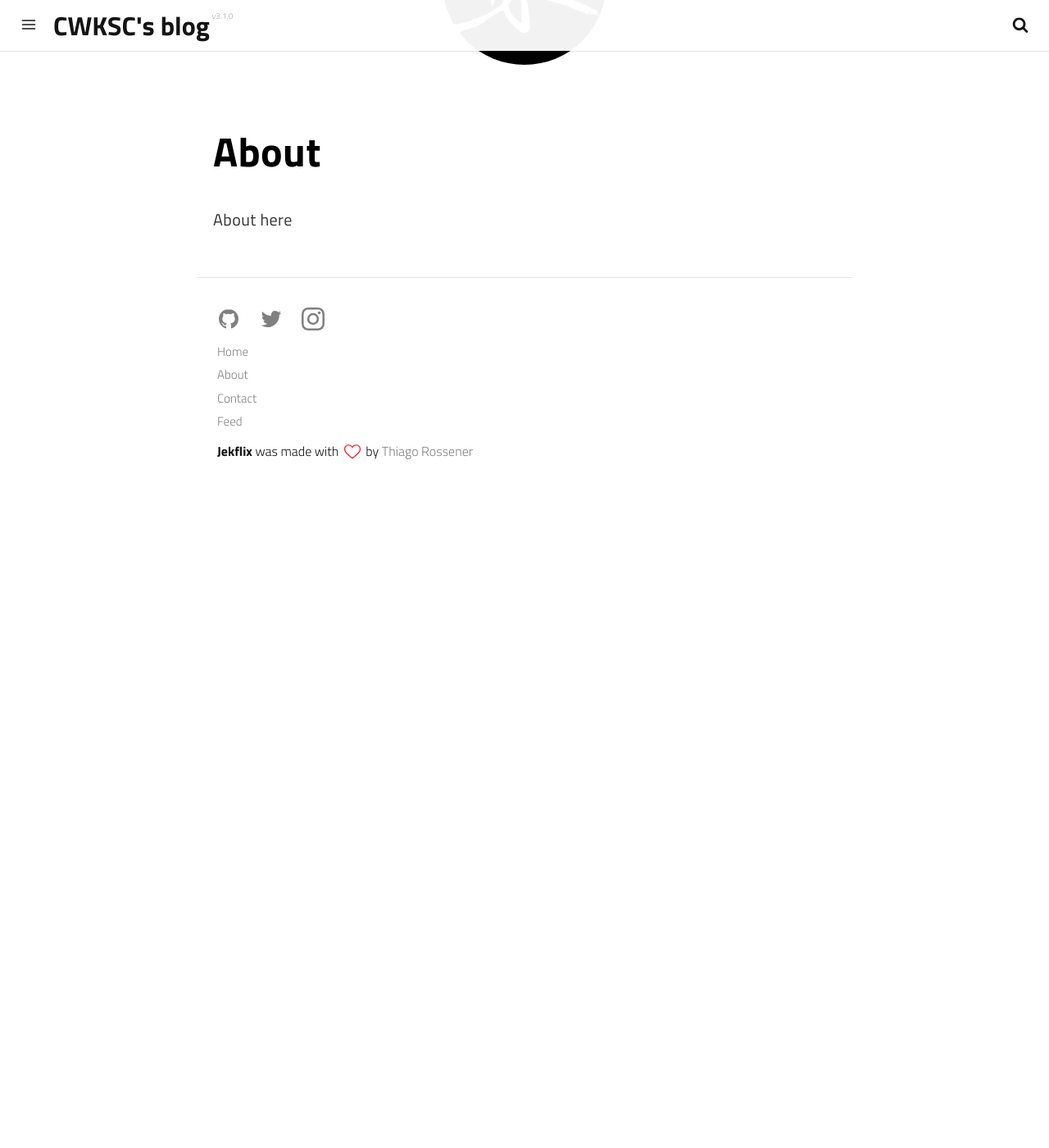
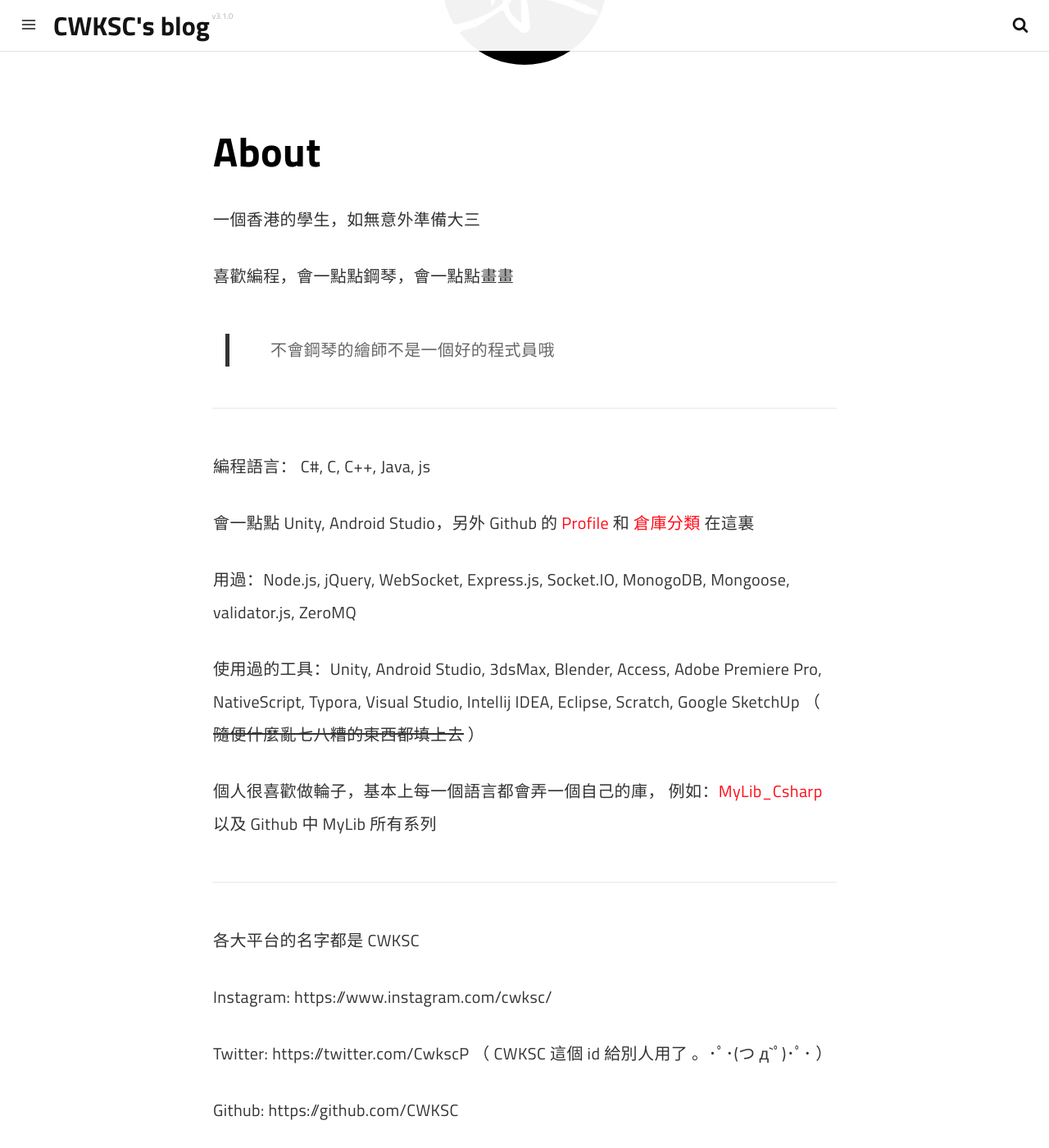
Before and after one commit to CWKSC/CWKSC.github.io_backup, a Jekyll site: the page built from pages/about.md, in a window 1280 px wide and 1400 px high, scrolled down 270 px. Shown: the whole window at 82% size. Built offline with Jekyll 4.4.1, drawn with Linux system fonts in a browser that asks for light colours; a script that is not in the unit is left out; before the commit the page ends 900 px from its top, so only the background shows below that; some of the changed text lies outside the part shown.

Commit message:
Update About me

```diff
--- a/_config.yml
+++ b/_config.yml
@@ -16,8 +16,8 @@ menu:
     url: /
   - title: About
     url: /about
-  - title: Contact
-    url: /contact
+#  - title: Contact
+#    url: /contact
   - title: Feed
     url: /feed.xml
 
--- a/pages/about.md
+++ b/pages/about.md
@@ -9,4 +11,42 @@ permalink: /about/
 
 # About
 
-About here
+一個香港的學生，如無意外準備大三
+
+喜歡編程，會一點點鋼琴，會一點點畫畫
+
+> 不會鋼琴的繪師不是一個好的程式員哦
+
+___
+
+編程語言： C#, C, C++, Java, js
+
+會一點點 Unity, Android Studio，另外 Github 的 [Profile](https://github.com/CWKSC) 和 [倉庫分類](https://github.com/CWKSC/MyGithubRepositories) 在這裏
+
+用過：Node.js, jQuery, WebSocket, Express.js, Socket.IO, MonogoDB, Mongoose, validator.js, ZeroMQ
+
+使用過的工具：Unity, Android Studio, 3dsMax, Blender, Access, Adobe Premiere Pro, NativeScript, Typora, Visual Studio, Intellij IDEA, Eclipse, Scratch, Google SketchUp （ ~~隨便什麼亂七八糟的東西都填上去~~ ）
+
+個人很喜歡做輪子，基本上每一個語言都會弄一個自己的庫， 例如：[MyLib_Csharp](https://github.com/CWKSC/MyLib_Csharp) 以及 Github 中 MyLib 所有系列
+
+___
+
+各大平台的名字都是 CWKSC
+
+Instagram: https://www.instagram.com/cwksc/
+
+Twitter: https://twitter.com/CwkscP  （ CWKSC 這個 id 給別人用了 。･ﾟ･(つ д`ﾟ)･ﾟ･  ）
+
+Github: https://github.com/CWKSC
+
+知乎：https://www.zhihu.com/people/CWKSC （除了點讚，不會更新其他東西，祝知乎早日完蛋）
+
+___
+
+Instagram 一般是放作品的
+
+Twitter 是日常生活的流水帳
+
+___
+
+一些其他的東西看看我 Blog 的文章吧 OW<
```
Also changed, not shown: other parts of pages/about.md (+3 -1 lines), _posts/2020-06-12-First-Post.md (+5 -3 lines), pages/about-1.md (deleted, +0 -19 lines).
